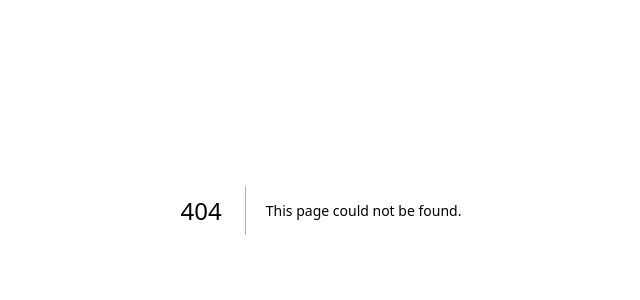
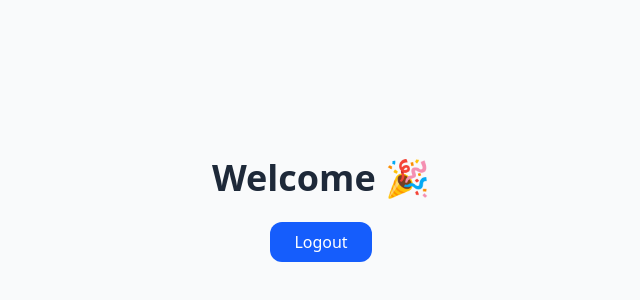
Before and after one commit to Saeed-Geek/taborstudyfrontend, a Next.js app: page /greet in a window 1280 px wide. Before the commit this address had no page. Shown: the part 190-490 px from the top of the page, without its empty margins (319-959 px from the left). Built offline with nearby package versions, Linux system fonts and the light colour scheme; a web font is replaced by a local one.

Commit message:
frontend changes

```diff
--- /dev/null
+++ b/app/(auth)/greet/page.tsx
@@ -0,0 +1,17 @@
+import React from 'react'
+
+export default function page(){
+  return (
+     <div className="flex flex-col items-center justify-center min-h-screen bg-gray-50">
+      <h1 className="text-4xl font-bold text-gray-800">
+        Welcome  🎉
+      </h1>
+      <button
+
+        className="mt-6 px-6 py-2 bg-blue-600 text-white rounded-xl hover:bg-blue-700 transition"
+      >
+        Logout
+      </button>
+    </div>
+  )
+}
--- a/app/(auth)/welcome/page.tsx
+++ /dev/null
@@ -1,56 +0,0 @@
-'use client';
-import React, { useEffect, useState } from 'react';
-import { useRouter } from 'next/navigation';
-
-export default function WelcomePage() {
-
-
-  // useEffect(() => {
-  //   const checkAuth = async () => {
-  //     try {
-  //       const res = await fetch(
-  //         'https://taborstudybackend-production.up.railway.app/auth/me',
-  //         { credentials: 'include' } // ✅ send cookies
-  //       );
-  //         console.log(res);
-  //       if (!res.ok) {
-  //         router.push('/welcome');
-  //         return;
-  //       }
-
-  //       const data = await res.json();
-  //       setUserName(data.user.name);
-  //     } catch {
-  //       router.push('/welcome');
-  //     } finally {
-  //       setLoading(false);
-  //     }
-  //   };
-
-  //   checkAuth();
-  // }, [router]);
-
-
-
-  // const handleLogout = async () => {
-  //   await fetch('https://taborstudybackend-production.up.railway.app/auth/logout', {
-  //     method: 'POST',
-  //     credentials: 'include', // send cookies
-  //   });
-  //   router.push('/welcome');
-  // };
-
-  return (
-    <div className="flex flex-col items-center justify-center min-h-screen bg-gray-50">
-      <h1 className="text-4xl font-bold text-gray-800">
-        Welcome  🎉
-      </h1>
-      <button
-
-        className="mt-6 px-6 py-2 bg-blue-600 text-white rounded-xl hover:bg-blue-700 transition"
-      >
-        Logout
-      </button>
-    </div>
-  );
-}
--- a/middleware.ts
+++ b/middleware.ts
@@ -4,6 +4,7 @@ import type { NextRequest } from 'next/server';
 const PUBLIC_PATHS = [
   '/login',
   '/register',
+
   '/reset-password',
   '/check-email',
   '/otp-verify',
@@ -19,7 +20,7 @@ export function middleware(request: NextRequest) {
 
   // Check if the route is in the PUBLIC_PATHS list
   const isPublicRoute = PUBLIC_PATHS.some((path) => pathname.startsWith(path));
-
+console.log('🔒', isPublicRoute, accessToken)
   // 🔒 1. If user is NOT logged in and tries to access a protected route
   if (!isPublicRoute && !accessToken) {
     return NextResponse.redirect(new URL('/login', request.url));
@@ -27,7 +28,7 @@ export function middleware(request: NextRequest) {
 
   // 🚫 2. If user IS logged in and tries to access a public route (like /login)
   if (isPublicRoute && accessToken) {
-    return NextResponse.redirect(new URL('/welcome', request.url));
+    return NextResponse.redirect(new URL('/greet', request.url));
   }
 
   // ✅ 3. Otherwise, allow the request to go through
```
